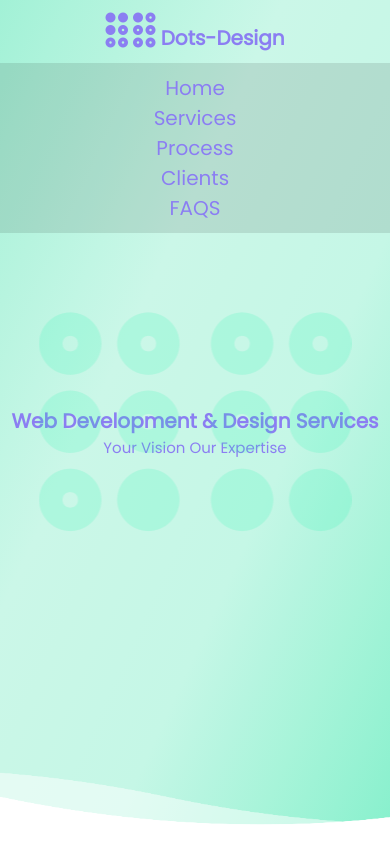
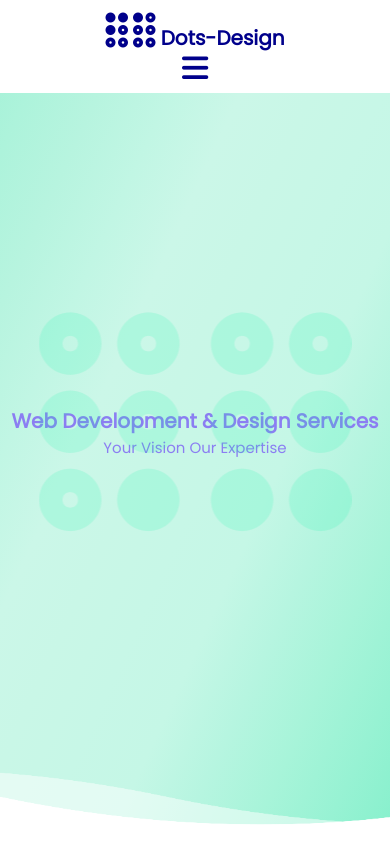
Before and after one commit to coder-tanvir/ThreeDots, a plain HTML site: page index.html in a window 390 px wide. Shown: the top 844 px of the page. Drawn offline with nearby package versions, Linux system fonts and the light colour scheme.

Commit message:
Added responsive hambuger navigation

```diff
--- a/css/style.css
+++ b/css/style.css
@@ -46,14 +46,15 @@ body{
     top:0;
     left:0;
     z-index:100;
+    background-color: white;
 }
 
 header h1{
-    color:#8B7EF2;
+    color:darkblue;
 }
 
 header i{
-    color:#8B7EF2;
+    color:darkblue;
 }
 
 
@@ -61,7 +62,7 @@ header i{
     list-style-type:none;
     display:flex;
     align-items:center;
-    justify-content:space-around
+    justify-content:space-around;
 }
 
 .header .navbar ul li{
@@ -70,13 +71,20 @@ header i{
 
 .header .navbar ul li a{
     font-size:2rem;
-    color:#8B7EF2;
+    color:darkblue;
+    font-weight: bold;
 }
 
 .header .navbar ul li a:hover{
     color:#ccc;
 }
 
+.header .fa-bars{
+    color:darkblue;
+    cursor:pointer;
+    font-size:3rem;
+    display:none;
+}
 
 
 
@@ -664,7 +672,8 @@ header i{
     .navbar ul{
         margin:1rem 0;
         padding:10px;
-        background-color: rgba(0,0,0,0.1);
+        background-color:white;
+        color:darkblue;
     }
     .navbar{
         height:110px;
@@ -856,14 +865,49 @@ header i{
 
 /***********Mobile********************/
 @media (max-width:550px){
-    nav ul{
-        flex-direction:column;
-        width:550px;
+    .header .fa-bars{
+        display:block;
+    }
+
+    .header .navbar{
+        position:fixed;
+        top:-120%;
+        left:0;
+        height:auto;
+        width:100%;
+        z-index:1000;
+        border-top:.1rem solid rgba(0,0,0,0.3);
+    }
+
+    .header .navbar ul{
+        height:100%;
+        width:100%;
+        flex-flow:column;
+
+    }
+
+    .header .navbar ul li{
+        margin:1rem 0;
+    }
+
+    .header .navbar ul li a{
+        color:darkblue;
+        font-size:2.4rem;
+    }
+
+    .header .fa-times{
+        transform:rotate(180deg);
+    }
+
+    .header .nav-toggle{
+        top:7.7rem;
     }
 
     .home h1{
         margin-top:2rem;
     }
+
+
     .process{
         height:190vh;
     }
--- a/index.html
+++ b/index.html
@@ -16,6 +16,8 @@
     <!--Header starts------------------------------------->
     <header class="header">
         <h1><i class="fa-solid fa-braille fa-2x"></i> Dots-Design</h1>
+
+        <div class="fas fa-bars"></div>
 
         <nav class="navbar">
             <ul>
--- a/js/main.js
+++ b/js/main.js
@@ -1,4 +1,10 @@
 $(document).ready(function(){
+
+$('.fa-bars').click(function(){
+    $(this).toggleClass('fa-times');
+    $('.navbar').toggleClass('nav-toggle');
+})
+
 
 $('.accordion-header').click(function(){
     $( '.accordion-body').slideUp();
```
